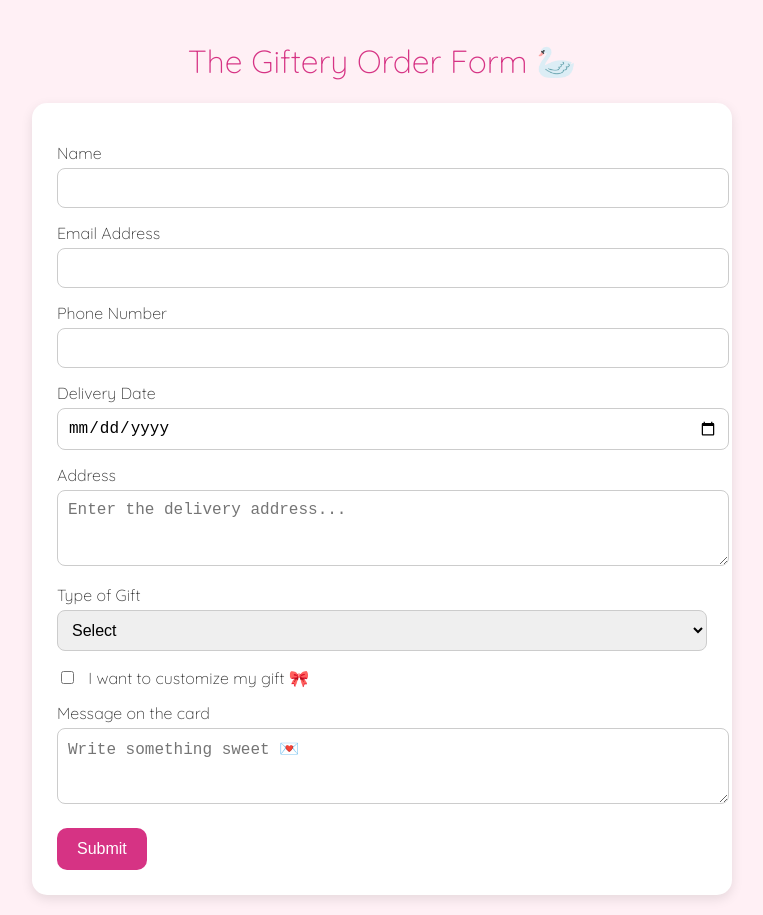
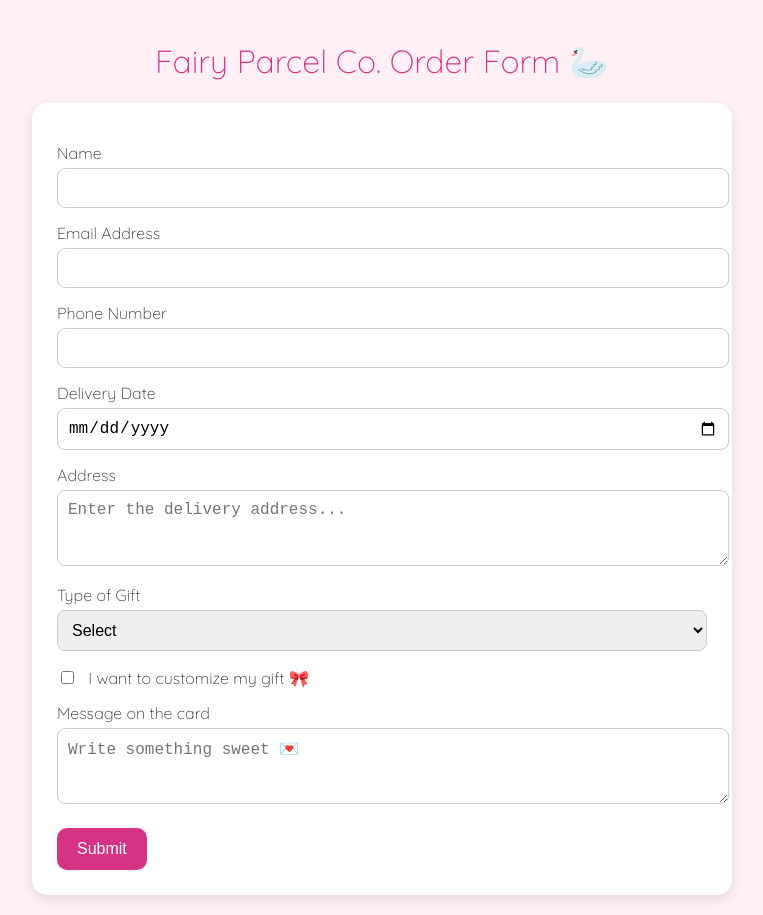
Before and after one commit to aiesha10/fairy-parcel-co-form, a plain HTML site: page index.html in a window 1280 px wide. Shown: the whole page, without its empty margins (258-1021 px from the left). Drawn offline with Linux system fonts and the light colour scheme.

Commit message:
Changed the bussiness name

```diff
--- a/index.html
+++ b/index.html
@@ -3,7 +3,7 @@
 <head>
   <meta charset="UTF-8" />
   <meta name="viewport" content="width=device-width, initial-scale=1.0"/>
-  <title>The Giftery - Custom Order Form</title>
+  <title>Fairy Parcel Co. - Custom Order Form</title>
   <!-- Include lighter font -->
   <link href="https://fonts.googleapis.com/css2?family=Quicksand:wght@300&display=swap" rel="stylesheet">
   <style>
@@ -74,7 +74,7 @@
 </head>
 <body>
 
-  <h1>The Giftery Order Form 🦢</h1>
+  <h1>Fairy Parcel Co. Order Form 🦢</h1>
   <form action="https://formspree.io/f/xaneregb" method="POST">
 
 
```
